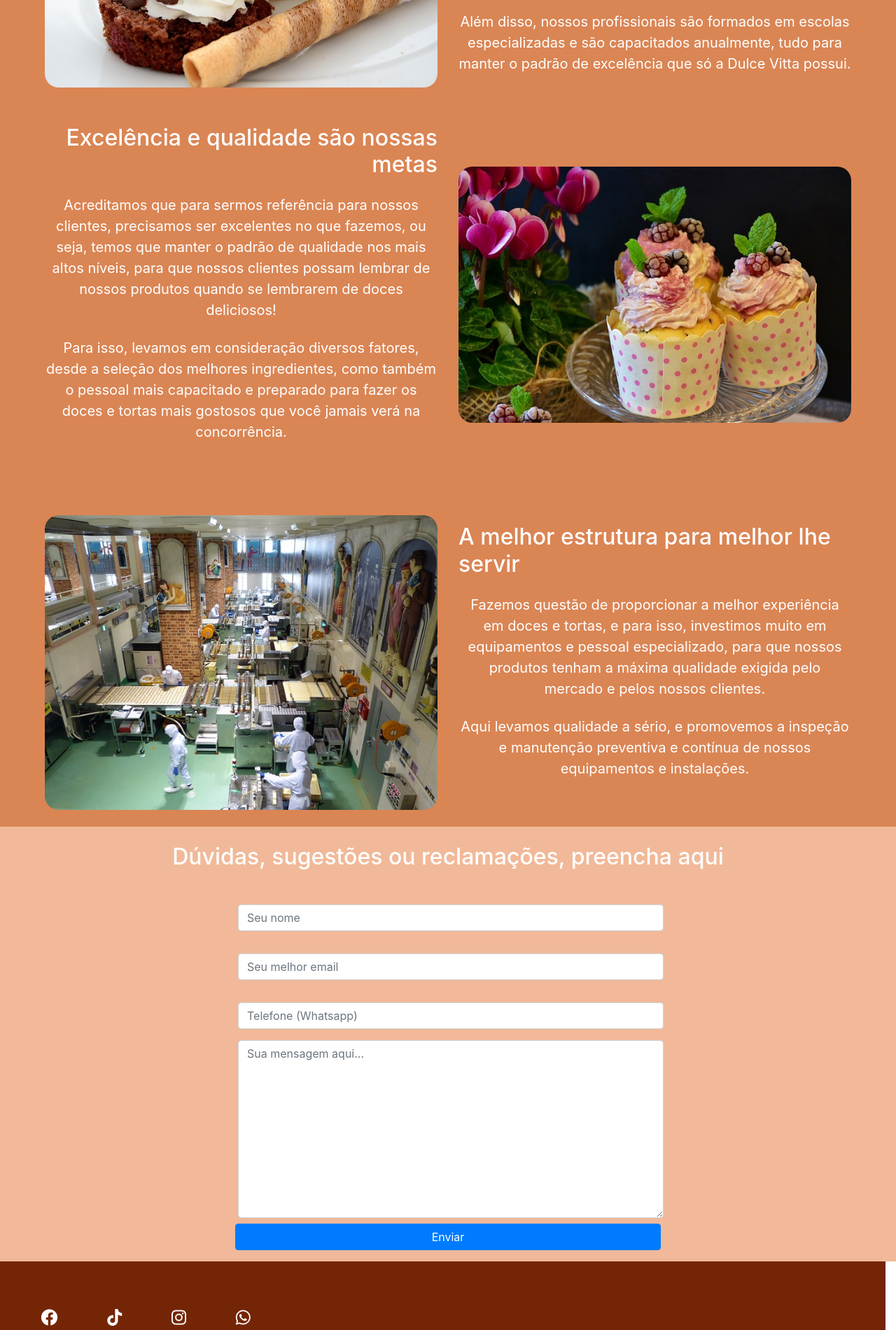
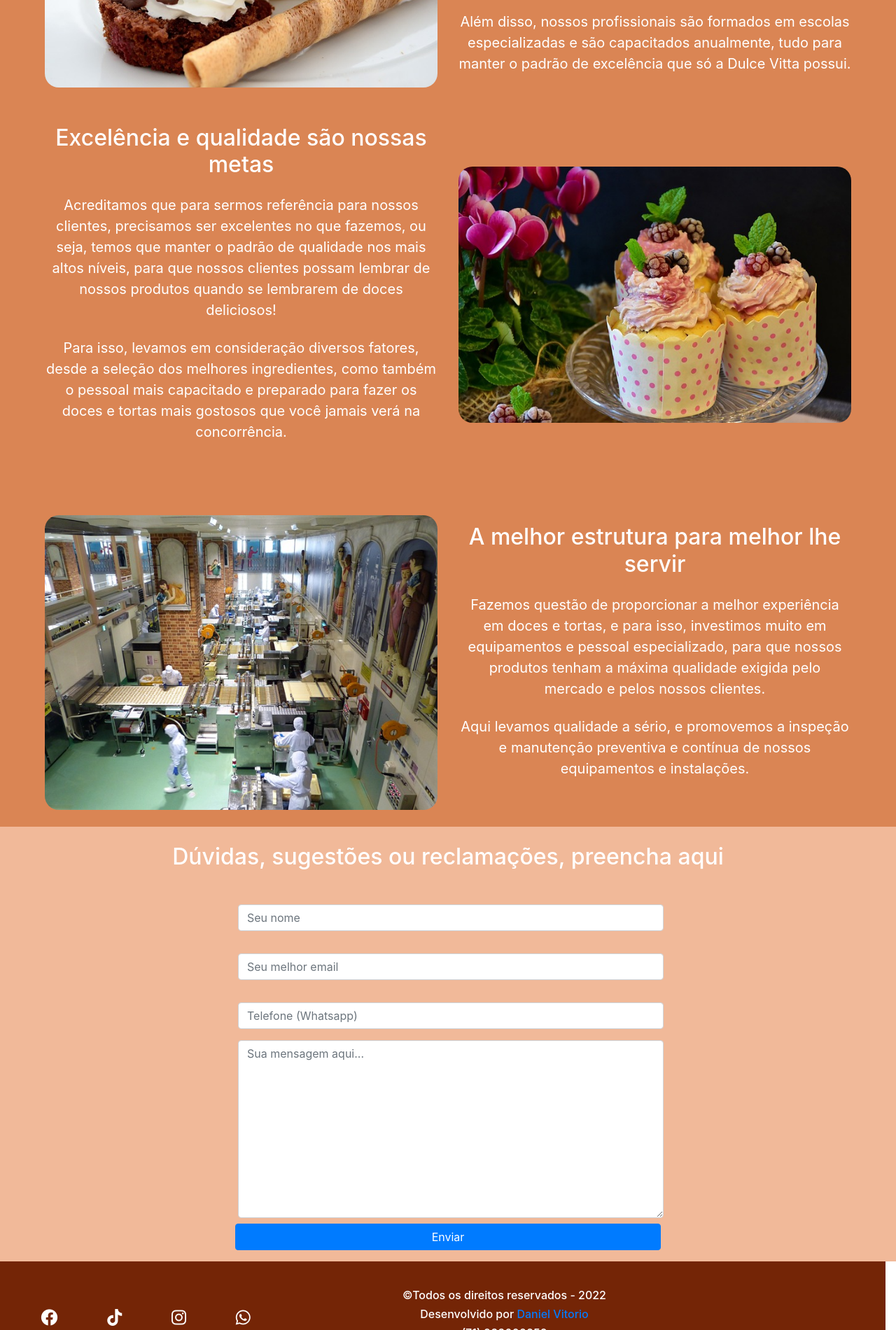
Before and after one commit to dvitorio/dulcevitta, a plain HTML site: page index.html in a window 1280 px wide. Shown: the part 900-2800 px from the top of the page at 70% size. Drawn offline with nearby package versions, Linux system fonts and the light colour scheme; no server answers; a web font is replaced by a local one.

Commit message:
Update at footer and product section

```diff
--- a/css/styles.css
+++ b/css/styles.css
@@ -35,6 +35,13 @@
      align-items: center !important;
      display: flex !important;
      justify-content: center !important;
+}
+
+.centeredColumn{
+     align-items: center !important;
+     display: flex !important;
+     justify-content: center !important;
+     flex-direction: column;
 }
 
 #delivery{
@@ -90,5 +97,6 @@
 
 .midias i{
      color: white;
+     cursor: pointer;
      font-size: 1.5rem;
 }
--- a/index.html
+++ b/index.html
@@ -70,13 +70,13 @@
       </div>
     </div>
 
-    <!-- PRODUTOS-->
+    <!-- DESCRIÇÃO DOS PRODUTOS-->
     <div class="pt-4 product row" id="product">
       <div class="centered col-md-6 productsImg">
         <img class="mt-2 w-100" src="img/candy1.jpg" alt="">
       </div>
       <div class="col-md-6 productsText">
-        <h2 class="mb-4 text-white">O maior sortimento de bombons e doces finos</h2>
+        <h2 class="mb-4 text-center text-white">O maior sortimento de bombons e doces finos</h2>
         <p class="text-center text-white my-4">
           Na Dulce Vitta, fica até difícil escolher dentre tantas variedades de doces e outras guloseimas.
           Contamos com a maior variedade de bombons finos e doces para sua festa ou simplesmente para você
@@ -92,7 +92,7 @@
         <img class="mt-2 w-100" src="img/candy4.jpg" alt="">
       </div>
       <div class="col-md-6 productsText">
-        <h2 class="mb-4 text-white text-right">Excelência e qualidade são nossas metas</h2>
+        <h2 class="mb-4 text-center text-white text-right">Excelência e qualidade são nossas metas</h2>
         <p class="text-center text-white my-4">
           Acreditamos que para sermos referência para nossos clientes, precisamos ser excelentes no que fazemos, ou seja,
           temos que manter o padrão de qualidade nos mais altos níveis, para que nossos clientes possam lembrar de nossos
@@ -109,7 +109,7 @@
         <img class="mt-2 w-100" src="img/factory.jpg" alt="">
       </div>
       <div class="col-md-6 productsText">
-        <h2 class="mb-4 text-white">A melhor estrutura para melhor lhe servir</h2>
+        <h2 class="mb-4 text-center text-white">A melhor estrutura para melhor lhe servir</h2>
         <p class="text-center text-white my-4">
           Fazemos questão de proporcionar a melhor experiência em doces e tortas, e para isso, investimos muito em equipamentos
         e pessoal especializado, para que nossos produtos tenham a máxima qualidade exigida pelo mercado e pelos nossos clientes.
@@ -134,11 +134,16 @@
 
     <!--RODAPÉ-->
     <div class="container-fluid footer row">
-      <div class="col-md-6 ml-2 midias">
+      <div class="col-md-6 ml-2 my-3 midias">
         <i class="fa-brands fa-facebook"></i>
         <i class="fa-brands fa-tiktok"></i>
         <i class="fa-brands fa-instagram"></i>
         <i class="fa-brands fa-whatsapp"></i>
+      </div>
+      <div class="col-md-6 mr-2 centeredColumn adress">
+        <h6 class="text-center text-white">&copy;Todos os direitos reservados - 2022</h6>
+        <h6 class="text-center text-white">Desenvolvido por <a href="https://github.com/dvitorio" target="_blanck">Daniel Vitorio</a></h6>
+        <h6 class="text-center text-white">(71) 983009859</h6>
       </div>
     </div>
 
```
